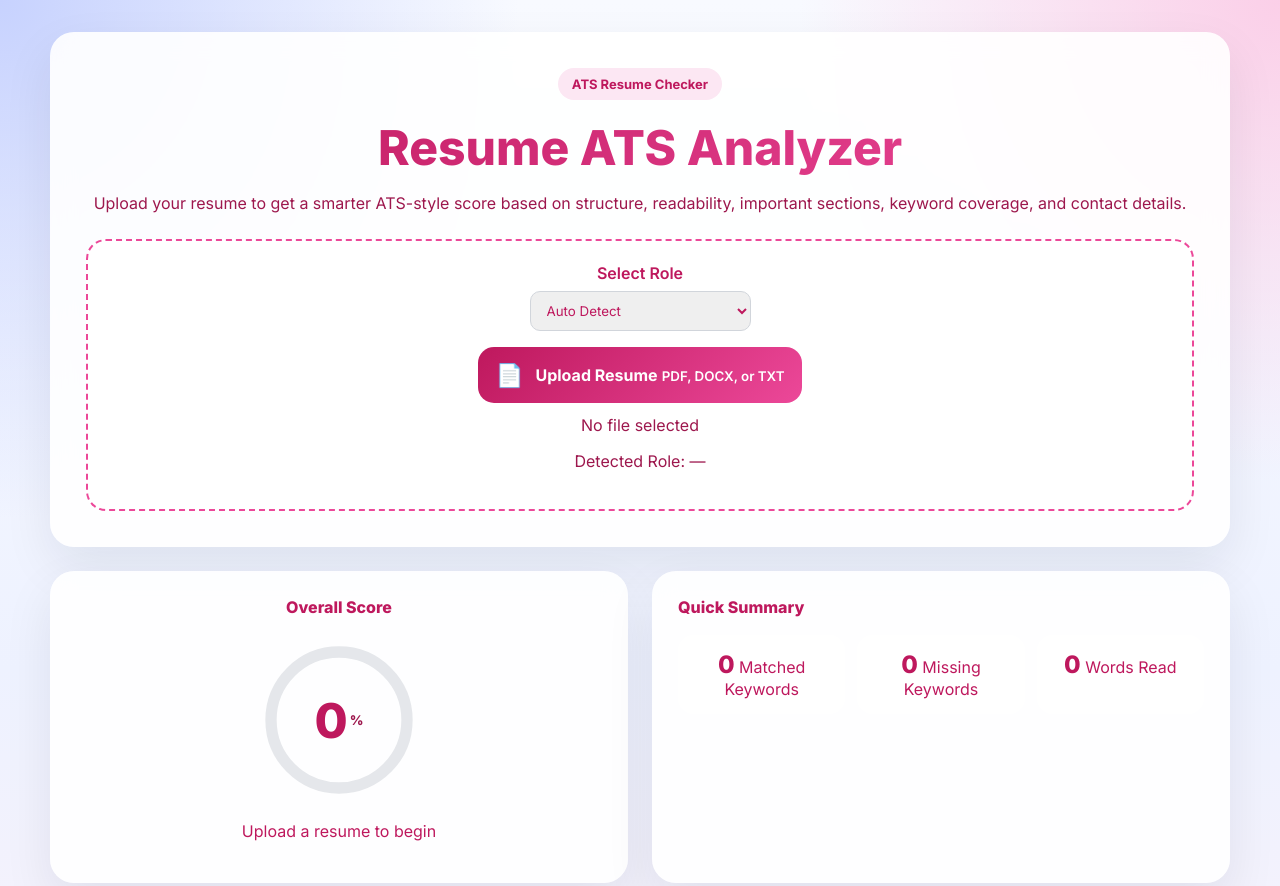
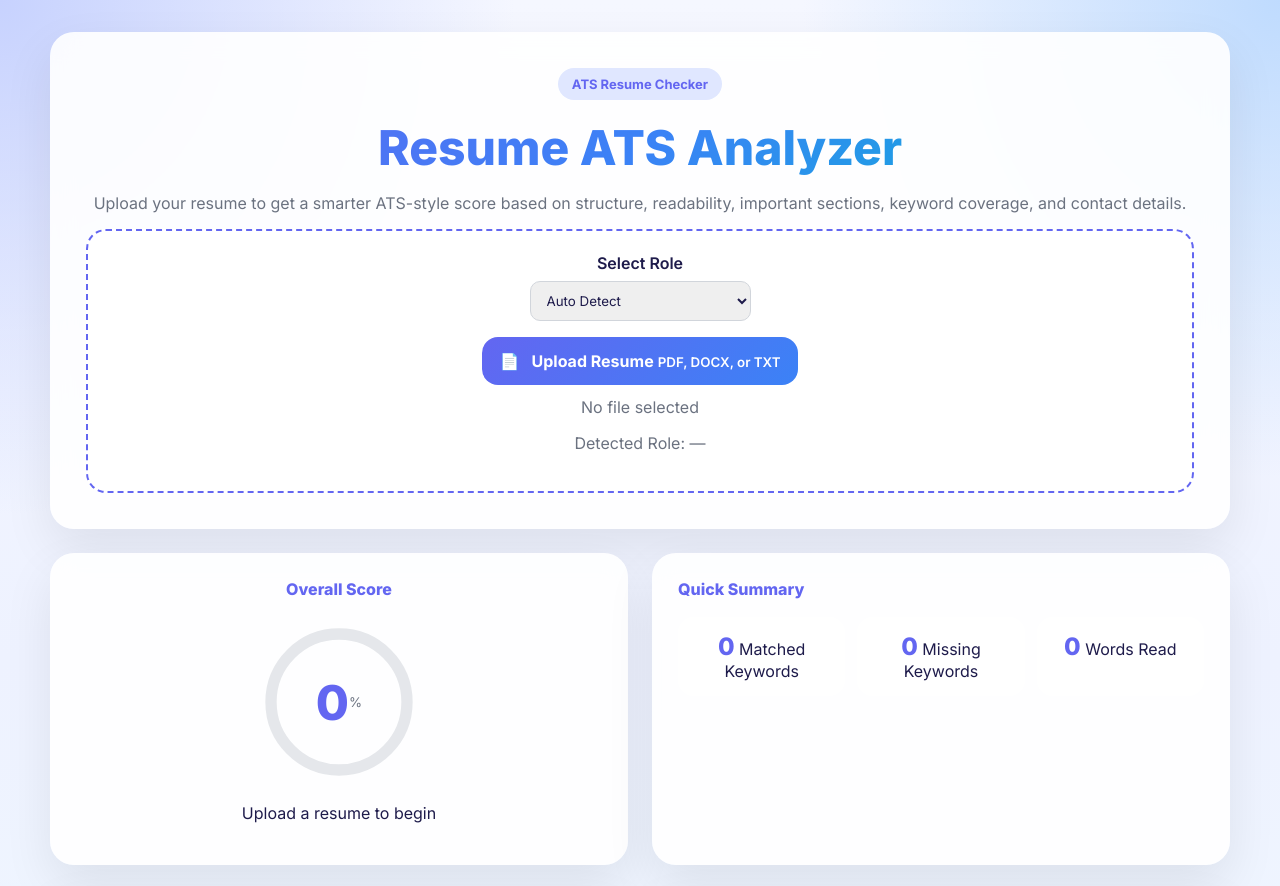
Before and after one commit to Nithya-60/Resume-Analyzer, a website: page index.html in a window 1280 px wide. Shown: the top 886 px of the page. Drawn offline with nearby package versions, Linux system fonts and the light colour scheme.

Commit message:
added all website files

```diff
--- a/style.css
+++ b/style.css
@@ -1,23 +1,25 @@
 :root {
-    --bg-1: #f8faff;
+    --bg-1: #f5f7ff;
     --bg-2: #eef2ff;
-    --bg-3: #fdf2f8;
+    --bg-3: #f0f9ff;
+
     --card: rgba(255, 255, 255, 0.9);
 
-    /* 🔥 DARK PINK TEXT */
-    --text: #be185d;
+    /* 🔥 NEW MAIN COLOR */
+    --text: #1e1b4b;
+    --muted: #6b7280;
 
-    --muted: #9d174d;
     --line: #e5e7eb;
 
+    /* 🎨 PRIMARY THEME */
     --primary: #6366f1;
-    --secondary: #ec4899;
-    --accent: #14b8a6;
+    --secondary: #3b82f6;
+    --accent: #06b6d4;
 
     --success: #059669;
     --danger: #dc2626;
 
-    --shadow: 0 20px 50px rgba(17, 24, 39, 0.08);
+    --shadow: 0 20px 50px rgba(0, 0, 0, 0.08);
     --radius: 24px;
 }
 
@@ -32,8 +34,8 @@ body {
 
     background:
         radial-gradient(circle at top left, #c7d2fe 0%, transparent 28%),
-        radial-gradient(circle at top right, #fbcfe8 0%, transparent 26%),
-        radial-gradient(circle at bottom left, #99f6e4 0%, transparent 24%),
+        radial-gradient(circle at top right, #bfdbfe 0%, transparent 26%),
+        radial-gradient(circle at bottom left, #a5f3fc 0%, transparent 24%),
         linear-gradient(180deg, var(--bg-1), var(--bg-2), var(--bg-3));
 
     min-height: 100vh;
@@ -62,8 +64,8 @@ body {
     display: inline-block;
     padding: 8px 14px;
     border-radius: 999px;
-    background: #fce7f3;
-    color: #be185d;
+    background: #e0e7ff;
+    color: var(--primary);
     font-size: 13px;
     font-weight: 700;
     margin-bottom: 18px;
@@ -74,7 +76,7 @@ body {
     font-size: 3rem;
     font-weight: 800;
 
-    background: linear-gradient(135deg, #be185d, #ec4899);
+    background: linear-gradient(135deg, var(--primary), var(--secondary), var(--accent));
     background-clip: text;
     -webkit-background-clip: text;
 
@@ -84,12 +86,11 @@ body {
 
 .hero-subtitle {
     color: var(--muted);
-    margin-bottom: 26px;
 }
 
-/* 🔥 DOTTED BOX COLOR FIX */
+/* 🔥 NEW BORDER COLOR */
 .upload-box {
-    border: 2px dashed #ec4899;
+    border: 2px dashed #6366f1;
     border-radius: 20px;
     padding: 22px;
     background: rgba(255, 255, 255, 0.85);
@@ -102,13 +103,10 @@ body {
     gap: 12px;
     padding: 14px 18px;
     border-radius: 16px;
-    background: linear-gradient(135deg, #be185d, #ec4899);
+
+    background: linear-gradient(135deg, var(--primary), var(--secondary));
     color: white;
     font-weight: 600;
-}
-
-.upload-icon {
-    font-size: 1.4rem;
 }
 
 input[type="file"] {
@@ -136,7 +134,7 @@ input[type="file"] {
 .card-title {
     font-weight: 800;
     margin-bottom: 18px;
-    color: #be185d;
+    color: var(--primary);
 }
 
 /* SCORE */
@@ -160,33 +158,30 @@ input[type="file"] {
 
 .ring-progress {
     fill: none;
-    stroke: #be185d;
+    stroke: var(--primary);
     stroke-width: 8;
     stroke-linecap: round;
     stroke-dasharray: 301.59;
     stroke-dashoffset: 301.59;
-    transform: rotate(-90deg);
-    transform-origin: 60px 60px;
 }
 
-/* CENTER SCORE FIX */
+/* SCORE CENTER */
 .score-center {
     position: absolute;
     inset: 0;
     display: flex;
     align-items: center;
     justify-content: center;
-    font-weight: 800;
 }
 
 .score-center span {
     font-size: 3rem;
-    color: #be185d;
+    color: var(--primary);
+    font-weight: 800;
 }
 
 .score-center small {
     color: var(--muted);
-    margin-left: 2px;
 }
 
 .summary-stats {
@@ -205,7 +200,7 @@ input[type="file"] {
 .stat-value {
     font-size: 1.5rem;
     font-weight: 800;
-    color: #be185d;
+    color: var(--primary);
 }
 
 /* TAGS */
@@ -226,32 +221,19 @@ input[type="file"] {
     color: #dc2626;
 }
 
-/* TEXT */
-.good {
-    color: #059669;
-}
-
-.bad {
-    color: #dc2626;
-}
-
 /* PREVIEW */
-.preview-card {
-    overflow: hidden;
-}
-
 .resume-preview {
     white-space: pre-wrap;
     overflow-wrap: anywhere;
     padding: 18px;
     border-radius: 18px;
     background: #f8fafc;
-    color: #be185d;
+    color: var(--text);
 }
 
 /* DROPDOWN */
 select {
-    color: #be185d;
+    color: var(--text);
 }
 
 /* MOBILE */
```
